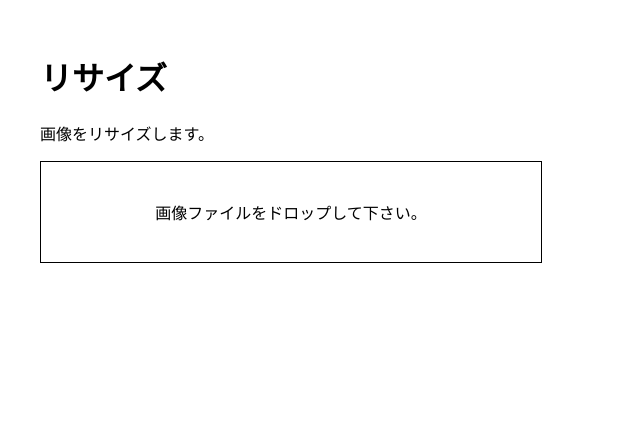
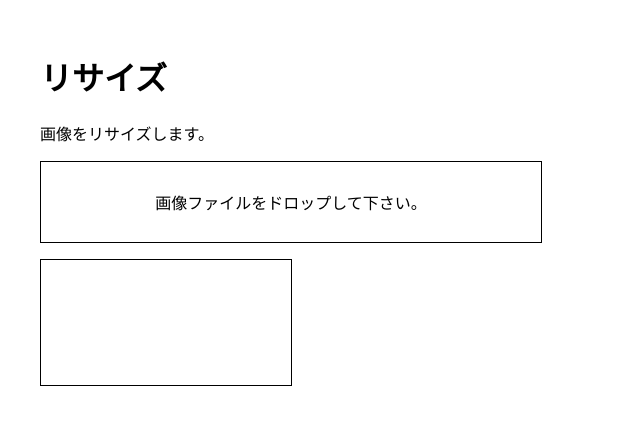
Before and after one commit to osawa-koki/simple-image-manipulator.ts, a React (Create React App) app: page /simple-image-manipulator.ts/resize in a window 1280 px wide. Shown: the top 424 px of the page, without its empty margins (0-640 px from the left). Built offline with nearby package versions, Linux system fonts and the light colour scheme.

Commit message:
表示用キャンバス。

```diff
--- a/src/Pages/Resize.scss
+++ b/src/Pages/Resize.scss
@@ -8,7 +8,12 @@
     justify-content: center;
     align-items: center;
     width: 500px;
-    height: 100px;
+    height: 80px;
+    border: 1px black solid;
+  }
+  #SampleCanvas {
+    margin: 1rem 0;
+    width: 250px;
     border: 1px black solid;
   }
 }
--- a/src/Pages/Resize.tsx
+++ b/src/Pages/Resize.tsx
@@ -31,11 +31,35 @@ class Resize extends React.Component {
     await this.File2Jimp(file).then((image: Jimp): void => {
       this.image = image;
     });
-    console.log(this.image);
+    this.Draw();
   };
 
-  componentDidMount(): void {
-    //
+  Draw = (): void => {
+    if (this.image === null) {
+      return;
+    }
+    const canvas = this.CanvasRef.current;
+    if (canvas === null) {
+      return;
+    }
+    const ctx = canvas.getContext('2d');
+    if (ctx === null) {
+      return;
+    }
+    const width = this.image.bitmap.width;
+    const height = this.image.bitmap.height;
+    canvas.width = width;
+    canvas.height = height;
+    const imageData = ctx.createImageData(width, height);
+    imageData.data.set(this.image.bitmap.data);
+    ctx.putImageData(imageData, 0, 0);
+  };
+
+  CanvasRef: React.RefObject<HTMLCanvasElement>;
+
+  constructor(props: any) {
+    super(props);
+    this.CanvasRef = React.createRef();
   }
 
   render(): React.ReactNode {
@@ -43,6 +67,7 @@ class Resize extends React.Component {
       <div id="Resize">
         <h1>リサイズ</h1>
         <p>画像をリサイズします。</p>
+        <div>
           <Dropzone onDrop={(files: File[]) => {this.FileDropped(files)}}>
             {({getRootProps, getInputProps}) => (
               <section>
@@ -54,6 +79,10 @@ class Resize extends React.Component {
             )}
           </Dropzone>
         </div>
+        <div>
+        <canvas id="SampleCanvas" ref={this.CanvasRef}></canvas>
+        </div>
+      </div>
     );
   }
 }
```
Lines whose indentation alone changed are shown as unchanged.
